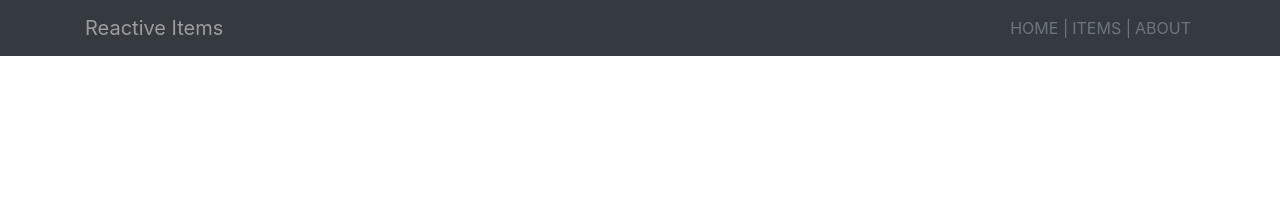
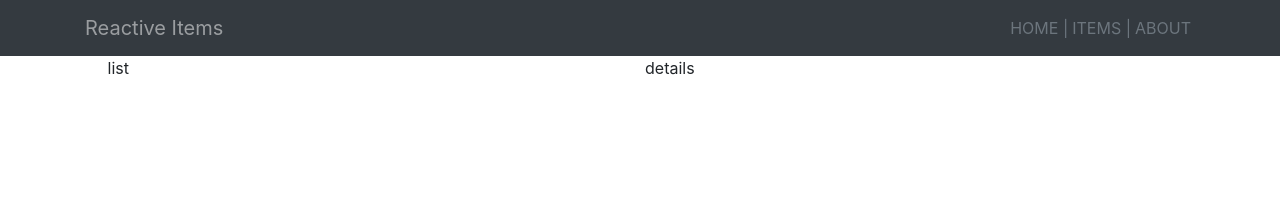
Before and after one commit to VicAv99/reactive-items, a React (Create React App) app: page /items in a window 1280 px wide. Shown: the top 206 px of the page. Built offline with nearby package versions, Linux system fonts and the light colour scheme.

Commit message:
created: items child components and made layout

```diff
--- /dev/null
+++ b/src/items/items-details/items-details.js
@@ -0,0 +1,15 @@
+import React, { Component } from 'react';
+
+import './items-details.css';
+
+class ItemsDetails extends Component {
+  render() {
+    return (
+      <div>
+        details
+      </div>
+    )
+  }
+}
+
+export default ItemsDetails;
--- /dev/null
+++ b/src/items/items-list/items-list.js
@@ -0,0 +1,15 @@
+import React, { Component } from 'react';
+
+import './items-list.css';
+
+class ItemsList extends Component {
+  render() {
+    return (
+      <div>
+        list
+      </div>
+    )
+  }
+}
+
+export default ItemsList;
--- a/src/items/items.css
+++ b/src/items/items.css
@@ -0,0 +1,14 @@
+.wrapper {
+  display: grid;
+  grid-template-columns: repeat(12, 1fr);
+  grid-gap: 10px;
+  grid-auto-rows: minmax(100px, auto);
+}
+
+.list-grid {
+  grid-column: 2/7;
+}
+
+.details-grid {
+  grid-column: 7/12;
+}
--- a/src/items/items.js
+++ b/src/items/items.js
@@ -1,10 +1,19 @@
-import React, { Component } from 'react'
+import React, { Component } from 'react';
+
+import './items.css';
+import ItemsList from './items-list/items-list';
+import ItemsDetails from './items-details/items-details';
 
 class ItemsComponent  extends Component {
   render() {
     return (
-      <div>
-
+      <div className="wrapper">
+        <div className="list-grid">
+          <ItemsList />
+        </div>
+        <div className="details-grid">
+          <ItemsDetails />
+        </div>
       </div>
     )
   }
```
Also changed, not shown: src/items/items-details/items-details.css (added), src/items/items-list/items-list.css (added).
